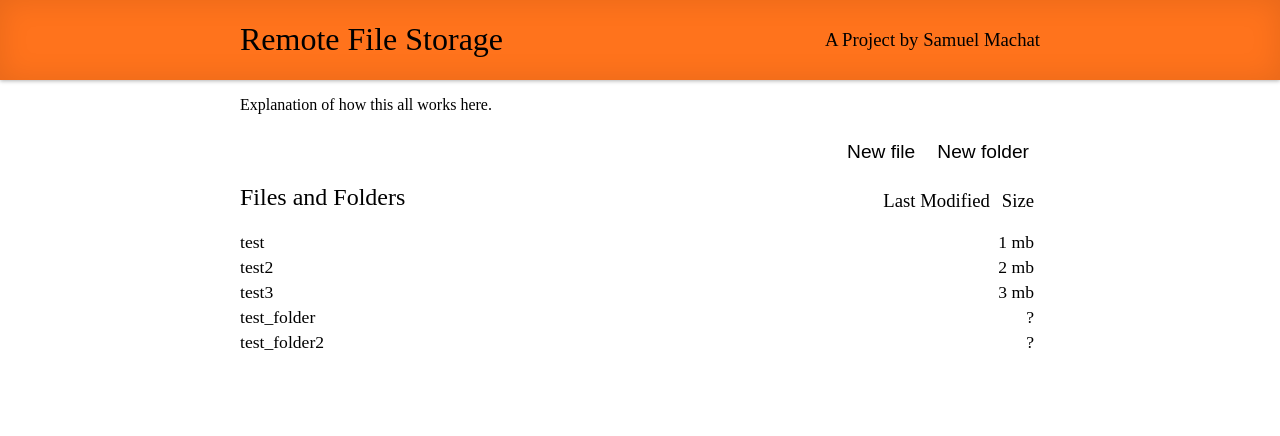
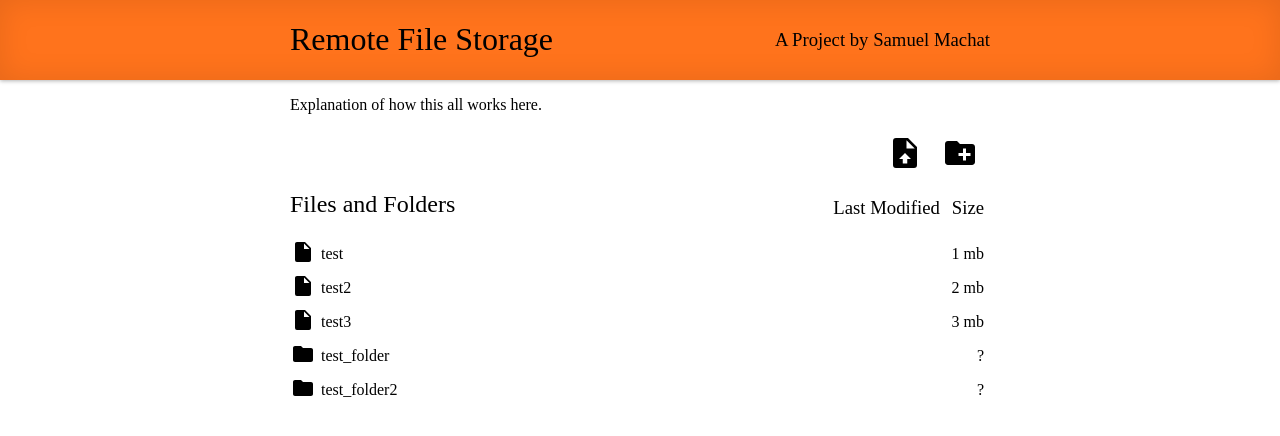
Before and after one commit to axolotl/remote-file-storage, a React (Create React App) app: page / in a window 1280 px wide. Shown: the top 436 px of the page. Built offline with nearby package versions, Linux system fonts and the light colour scheme.

Commit message:
added icons

```diff
--- /dev/null
+++ b/src/components/FolderNav.js
@@ -0,0 +1,40 @@
+import React, { Component } from 'react'
+import Folder from '../icons/Folder'
+import OpenFolder from '../icons/OpenFolder'
+import { NavRowGroup, NavRowText } from '../styles/NavStyles'
+
+import { rootNode, test_folder, test_folder2 } from '../mocks/apiResponses'
+
+class FolderNav extends Component {
+  state = {
+    open: false,
+    content: test_folder,
+  }
+
+  toggleFolder = () => {
+    const newState = this.state.open === false ? true : false
+    this.setState({ open: newState })
+  }
+
+  render() {
+    const { open } = this.state
+    const { name, size } = this.props
+    const { toggleFolder } = this
+
+    return (
+      <React.Fragment>
+        <NavRowGroup onClick={toggleFolder}>
+          {open ?
+            <OpenFolder />
+            :
+            <Folder />
+          }
+          <NavRowText>{name}</NavRowText>
+        </NavRowGroup>
+        <NavRowText>{size}</NavRowText>
+      </React.Fragment>
+    )
+  }
+}
+
+export default FolderNav
--- a/src/components/Nav.js
+++ b/src/components/Nav.js
@@ -1,12 +1,31 @@
 import React, { Component } from 'react'
-import { NavContainer, NavHeader, NavHeaderH2, NavHeaderH3, NavHeaderGroup, NavControls, NavBody, NavControlButton, NavRow } from '../styles/NavStyles'
+import FolderNav from './FolderNav'
+import {
+  NavContainer,
+  NavHeader,
+  NavHeaderH2,
+  NavHeaderH3,
+  NavHeaderGroup,
+  NavControls,
+  NavBody,
+  NavControlButton,
+  NavRow,
+  NavRowGroup,
+  NavRowText
+} from '../styles/NavStyles'
 
 // import mock api response
 import { rootNode, test_folder, test_folder2 } from '../mocks/apiResponses'
 
+// import icons
+import Folder from '../icons/Folder'
+import File from '../icons/File'
+import FileUpload from '../icons/FileUpload'
+import NewFolder from '../icons/NewFolder'
+
 class Nav extends Component {
   state = {
-    rootLevel: rootNode,
+    rootLevel: rootNode
   }
 
   render() {
@@ -16,8 +35,12 @@ class Nav extends Component {
       <NavContainer>
         <NavHeader>
           <NavControls>
-            <NavControlButton>New file</NavControlButton>
-            <NavControlButton>New folder</NavControlButton>
+            <NavControlButton>
+              <FileUpload onClick={() => console.log('upload file clicked')} />
+            </NavControlButton>
+            <NavControlButton>
+              <NewFolder onClick={() => console.log('new folder clicked')} />
+            </NavControlButton>
           </NavControls>
         </NavHeader>
         <NavHeader>
@@ -30,8 +53,19 @@ class Nav extends Component {
         <NavBody>
           {rootLevel.map((item, i) => (
             <NavRow key={i}>
-              <span>{item.name}</span>
-              <span>{item.size}</span>
+              {item.type === 'file' &&
+                <React.Fragment>
+                  <NavRowGroup>
+                    <File />
+                    <NavRowText>{item.name}</NavRowText>
+                  </NavRowGroup>
+                  <NavRowText>{item.size}</NavRowText>
+                </React.Fragment>
+              }
+
+              {item.type === 'folder' &&
+                <FolderNav name={item.name} size={item.size} />
+              }
             </NavRow>
           ))}
         </NavBody>
--- /dev/null
+++ b/src/icons/File.js
@@ -0,0 +1,12 @@
+import React from 'react';
+import Icon from '../styles/Icon'
+
+const File = ({ onClick }) => (
+  <Icon onClick={onClick}>
+    <svg xmlns="http://www.w3.org/2000/svg" width="24" height="24" viewBox="0 0 24 24">
+      <path fill="#000000" d="M13,9V3.5L18.5,9M6,2C4.89,2 4,2.89 4,4V20A2,2 0 0,0 6,22H18A2,2 0 0,0 20,20V8L14,2H6Z" />
+    </svg>
+  </Icon>
+);
+
+export default File;
--- /dev/null
+++ b/src/icons/FileUpload.js
@@ -0,0 +1,13 @@
+import React from 'react';
+import Icon from '../styles/Icon'
+
+const File = ({ onClick }) => (
+  <Icon onClick={onClick}>
+    <svg xmlns="http://www.w3.org/2000/svg" width="36" height="36" viewBox="0 0 24 24">
+      <title>Upload new file</title>
+      <path fill="#000000" d="M14,2H6A2,2 0 0,0 4,4V20A2,2 0 0,0 6,22H18A2,2 0 0,0 20,20V8L14,2M13.5,16V19H10.5V16H8L12,12L16,16H13.5M13,9V3.5L18.5,9H13Z" />
+    </svg>
+  </Icon>
+);
+
+export default File;
--- /dev/null
+++ b/src/icons/Folder.js
@@ -0,0 +1,13 @@
+import React from 'react';
+import Icon from '../styles/Icon'
+
+const Folder = ({ onClick }) => (
+  <Icon onClick={onClick}>
+    <svg xmlns="http://www.w3.org/2000/svg" width="24" height="24" viewBox="0 0 24 24">
+      <path d="M10 4H4c-1.1 0-1.99.9-1.99 2L2 18c0 1.1.9 2 2 2h16c1.1 0 2-.9 2-2V8c0-1.1-.9-2-2-2h-8l-2-2z"/>
+      <path d="M0 0h24v24H0z" fill="none"/>
+    </svg>
+  </Icon>
+);
+
+export default Folder;
--- /dev/null
+++ b/src/icons/NewFolder.js
@@ -0,0 +1,14 @@
+import React from 'react';
+import Icon from '../styles/Icon'
+
+const File = ({ onClick }) => (
+  <Icon onClick={onClick}>
+    <svg xmlns="http://www.w3.org/2000/svg" width="36" height="36" viewBox="0 0 24 24">
+      <title>Create new folder</title>
+      <path fill="none" d="M0 0h24v24H0V0z"/>
+      <path d="M20 6h-8l-2-2H4c-1.11 0-1.99.89-1.99 2L2 18c0 1.11.89 2 2 2h16c1.11 0 2-.89 2-2V8c0-1.11-.89-2-2-2zm-1 8h-3v3h-2v-3h-3v-2h3V9h2v3h3v2z"/>
+    </svg>
+  </Icon>
+);
+
+export default File;
--- /dev/null
+++ b/src/icons/OpenFolder.js
@@ -0,0 +1,13 @@
+import React from 'react';
+import Icon from '../styles/Icon'
+
+const Folder = ({ onClick }) => (
+  <Icon onClick={onClick}>
+    <svg xmlns="http://www.w3.org/2000/svg" width="24" height="24" viewBox="0 0 24 24">
+      <path d="M0 0h24v24H0z" fill="none"/>
+      <path d="M20 6h-8l-2-2H4c-1.1 0-1.99.9-1.99 2L2 18c0 1.1.9 2 2 2h16c1.1 0 2-.9 2-2V8c0-1.1-.9-2-2-2zm0 12H4V8h16v10z"/>
+    </svg>
+  </Icon>
+)
+
+export default Folder;
--- a/src/styles/ContentContainer.js
+++ b/src/styles/ContentContainer.js
@@ -6,6 +6,6 @@ export const OuterContainer = styled.div`
 `
 
 export const InnerContainer = styled.div`
-  width: 800px;
+  width: 700px;
   margin: 0 20px;
 `
--- a/src/styles/HeaderStyles.js
+++ b/src/styles/HeaderStyles.js
@@ -10,7 +10,7 @@ export const OuterContainer = styled.div`
 `
 
 export const InnerContainer = styled.div`
-  width: 800px;
+  width: 700px;
   margin: 0 20px;
   display: flex;
   flex-wrap: wrap;
--- /dev/null
+++ b/src/styles/Icon.js
@@ -0,0 +1,13 @@
+import styled from 'styled-components';
+
+const Icon = styled.div`
+  margin: 0;
+  padding-right: 5px;
+  border: none;
+  background: transparent;
+  outline: none;
+
+  border: 1px solid transparent;
+`;
+
+export default Icon;
--- a/src/styles/NavStyles.js
+++ b/src/styles/NavStyles.js
@@ -36,28 +36,30 @@ export const NavBody = styled.div`
 
 export const NavControlButton = styled.button`
   margin: 0;
-  padding: 10px;
+  padding: 3px 5px;
   display: inline-block;
   text-decoration: none;
   background: white;
   outline: none;
   font-size: 1.2em;
-
+  cursor: pointer;
   border: 1px solid transparent;
-
-  transition: background 250ms ease-in-out, transform 150ms ease;
-  -webkit-appearance: none;
-  -moz-appearance: none;
-
-  :hover {
-    background: #ff731c;
-  }
 `
 
 export const NavRow = styled.div`
-  font-size: 1.1em;
   display: flex;
   justify-content: space-between;
+  align-items: center;
   padding-right: 6px;
   margin: 4px 0;
 `
+
+export const NavRowGroup = styled.div`
+  display: flex;
+  align-items: center;
+  cursor: pointer;
+`
+
+export const NavRowText = styled.p`
+  margin: 0;
+`
```
